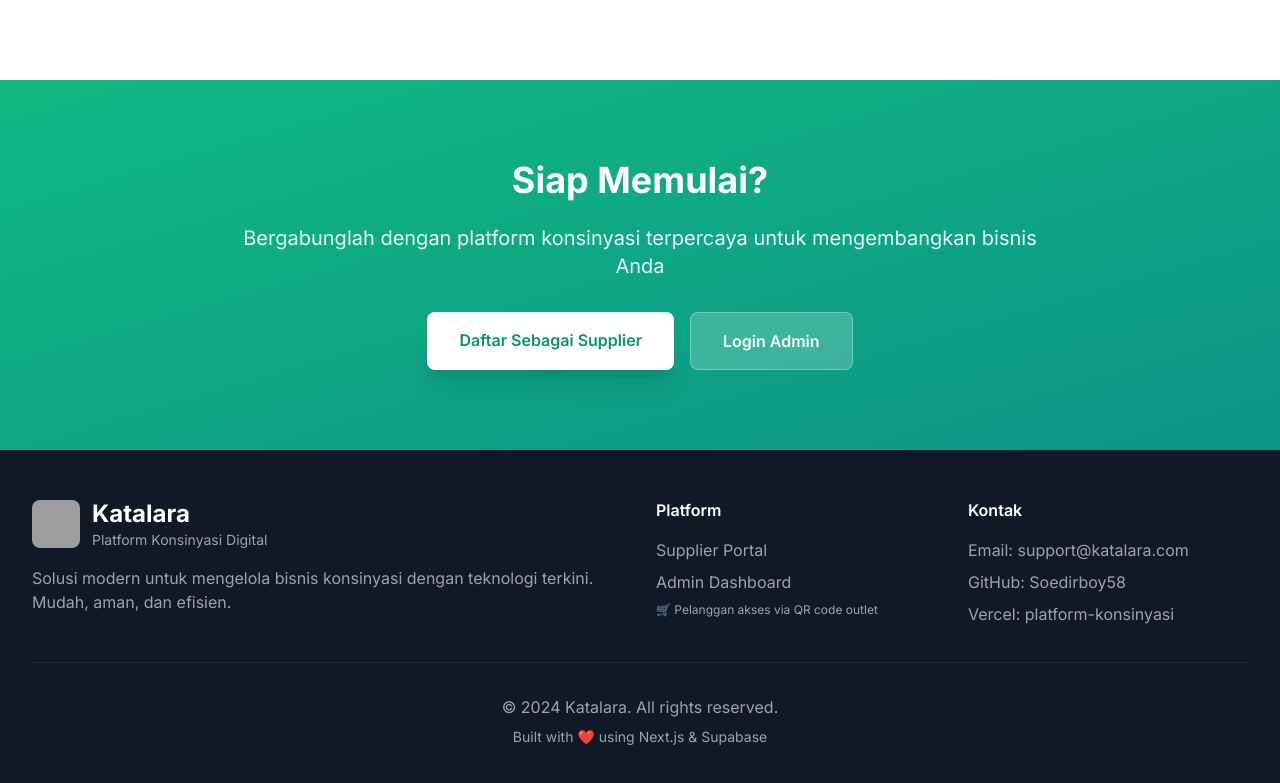
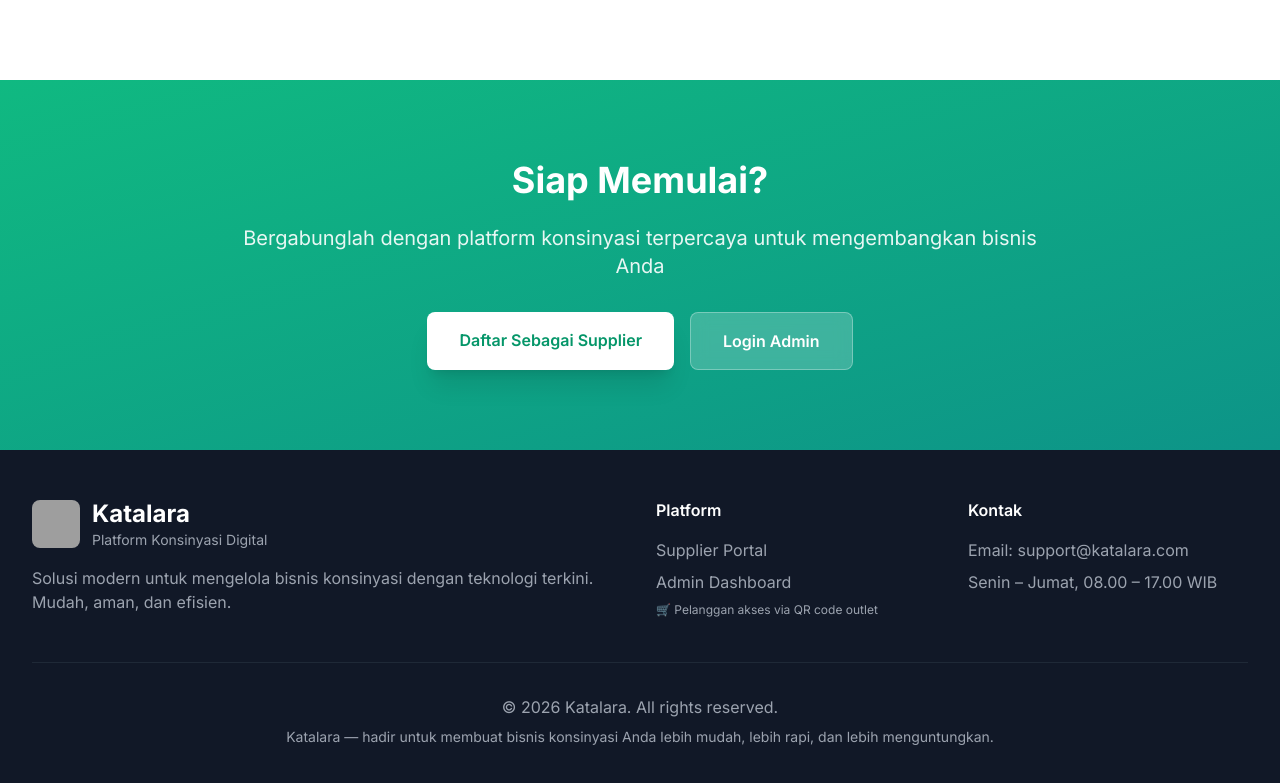
Before and after one commit to Soedirboy58/platform-konsinyasi, a Next.js app in the folder frontend/: page / in a window 1280 px wide. Shown: the part 2038-2821 px from the top of the page. Built offline with nearby package versions, Linux system fonts and the light colour scheme; grey boxes are pictures that could not be loaded.

Commit message:
style: update footer - remove github/vercel, friendlier tagline, fix copyright year

```diff
--- a/frontend/src/app/page.tsx
+++ b/frontend/src/app/page.tsx
@@ -309,15 +309,14 @@ export default function Home() {
               <h4 className="font-semibold mb-4">Kontak</h4>
               <ul className="space-y-2 text-gray-400">
                 <li>Email: support@katalara.com</li>
-                <li>GitHub: Soedirboy58</li>
-                <li>Vercel: platform-konsinyasi</li>
+                <li>Senin – Jumat, 08.00 – 17.00 WIB</li>
               </ul>
             </div>
           </div>
 
           <div className="border-t border-gray-800 pt-8 text-center text-gray-400">
-            <p>&copy; 2024 Katalara. All rights reserved.</p>
-            <p className="text-sm mt-2">Built with ❤️ using Next.js & Supabase</p>
+            <p>&copy; 2026 Katalara. All rights reserved.</p>
+            <p className="text-sm mt-2">Katalara — hadir untuk membuat bisnis konsinyasi Anda lebih mudah, lebih rapi, dan lebih menguntungkan.</p>
           </div>
         </div>
       </footer>
```
